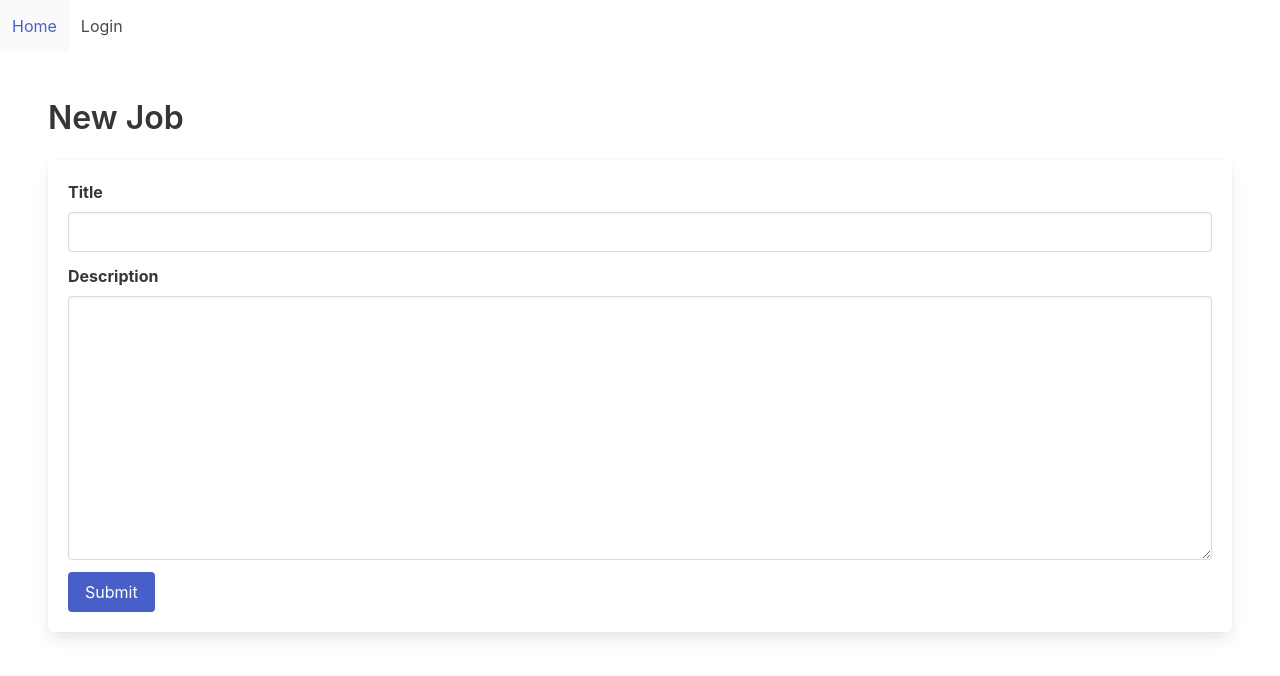
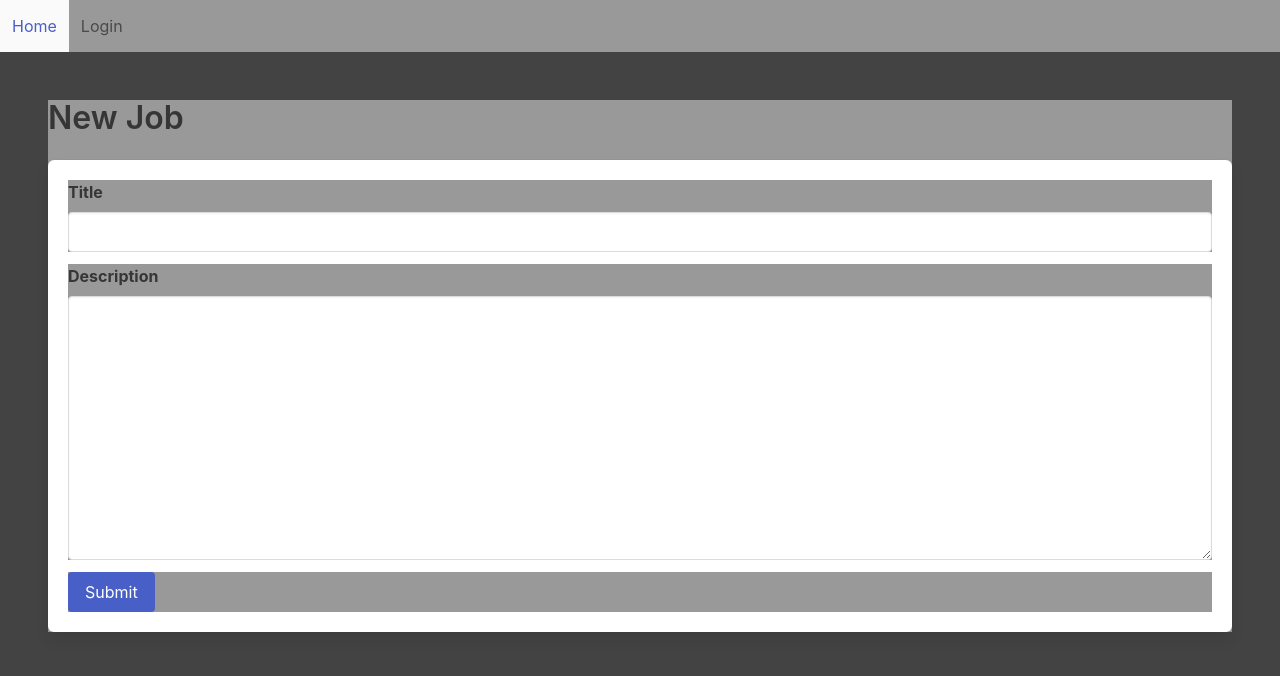
Before and after one commit to JamesStafford/Udemy_Job_Board, a React (Create React App) app in the folder client/: page /jobs/new in a window 1280 px wide. Shown: the top 676 px of the page. Built offline with nearby package versions, Linux system fonts and the light colour scheme.

Commit message:
Changed the css to dark mode

```diff
--- /dev/null
+++ b/client/src/App.css
@@ -0,0 +1,19 @@
+html {
+    color: #ffffff;
+    background-color: #434343;
+}
+
+nav.navbar {
+    color: #ffffff;
+    background-color: #999999;
+}
+
+div main div {
+    background-color: #999999;
+    color: #ffffff;
+}
+
+ul.box {
+    background-color: #999999;
+    color: #ffffff;
+}
--- a/client/src/index.js
+++ b/client/src/index.js
@@ -1,4 +1,5 @@
 import 'bulma/css/bulma.css';
+import './App.css'
 import { createRoot } from 'react-dom/client';
 import { BrowserRouter } from 'react-router-dom';
 import App from './App';
```
